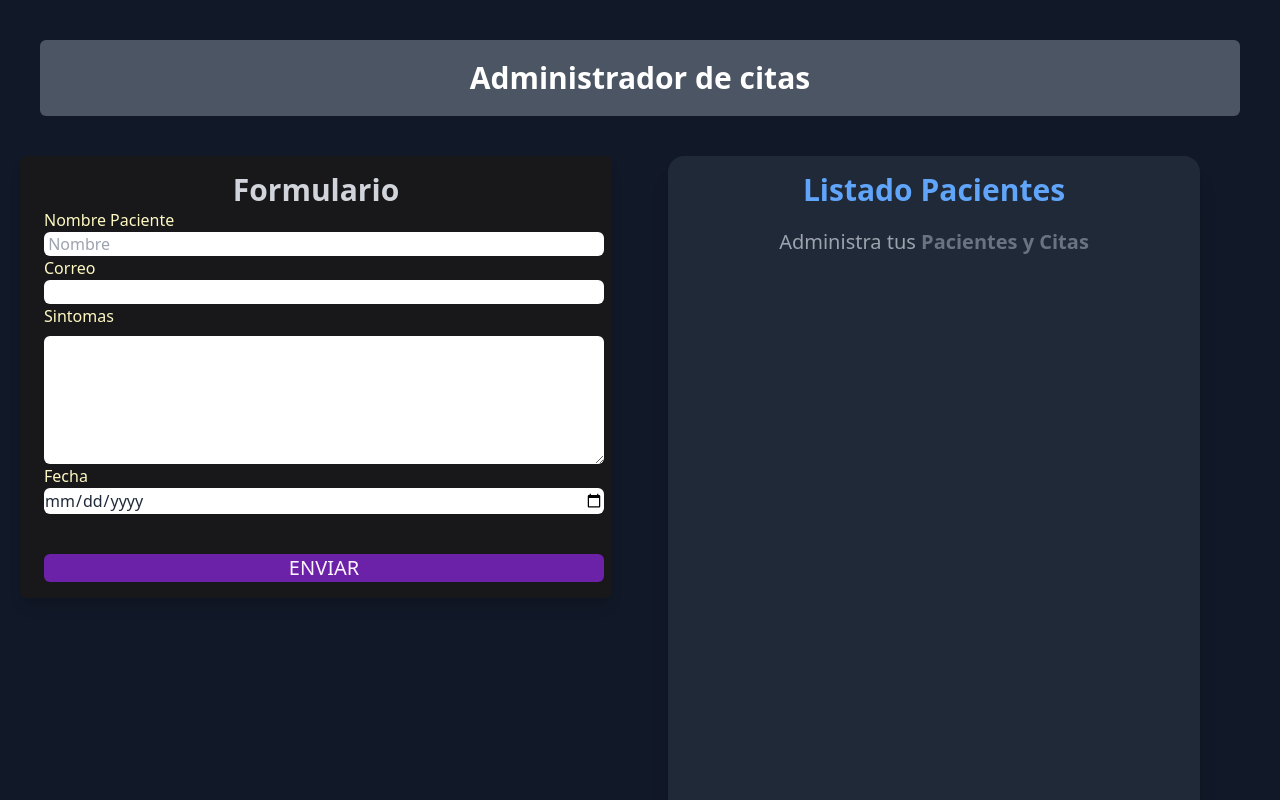
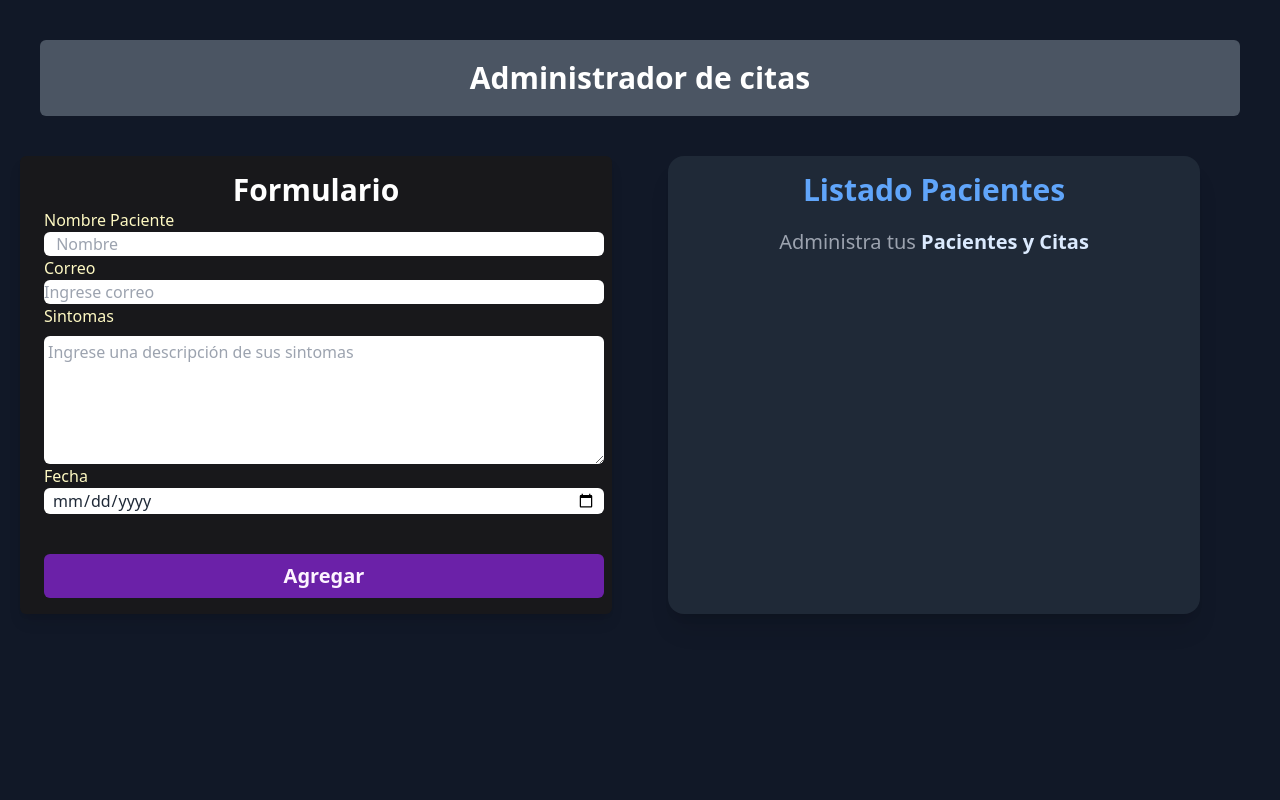
Before and after one commit to Andres-GMP/RepoCitas, a React (Vite) app: page / in a window 1280 px wide. Shown: the top 800 px of the page. Built offline with nearby package versions, Linux system fonts and the light colour scheme.

Commit message:
solución de los problemas con editar cita, parseo de JSON

```diff
--- a/src/App.jsx
+++ b/src/App.jsx
@@ -1,12 +1,34 @@
 import Cabecera from "./components/Cabecera"
 import Formulario from "./components/Formulario"
 import Listado from "./components/Listado"
-import {useState} from "react"
+import {useState, useEffect} from "react"
 
 function App() {
 
   const [pacientes, setPacientes] = useState([])
   const [paciente, setPaciente] =  useState({})
+
+  useEffect(()=>{
+    const cargarLocalStorage = ()=>{
+
+
+      // const pacientesLocalStorage = localStorage.getItem('pacientes')
+      const pacientesLocalStorage = JSON.parse(localStorage.getItem('pacientes'))
+      setPacientes(pacientesLocalStorage)
+    }
+    cargarLocalStorage()
+  },[]);
+
+  useEffect(()=>{
+    localStorage.setItem('pacientes', JSON.stringify(pacientes))
+  },[pacientes]);
+
+  const eliminarPaciente = (id) =>{
+    // console.log('Eliminando paciente' + id);
+    const pacientesActualizados = pacientes.filter(remplazo => remplazo.id !== id)
+    // console.log(pacientesActualizados);
+    setPacientes(pacientesActualizados)
+  }
 
   return (
     <div className="text-slate-800">
@@ -16,10 +38,13 @@ function App() {
           setPacientes = {setPacientes}
           pacientes = {pacientes}
           paciente = {paciente}
+          setPaciente = {setPaciente}
           />
         <Listado
           pacientes = {pacientes}
-          setPaciente  = {setPaciente} />
+          setPaciente  = {setPaciente}
+          eliminarPaciente = {eliminarPaciente}
+         />
       </div>
 
     </div>
--- a/src/components/Formulario.jsx
+++ b/src/components/Formulario.jsx
@@ -2,11 +2,11 @@ import React from 'react'
 import {useState, useEffect} from 'react';
 
 
-export const Formulario = ({setPacientes, pacientes, paciente}) => {
-    const [nombre, setNombre] = useState("");
-    const [correo, setCorreo] = useState("");
-    const [sintomas, setSintomas] = useState("");
-    const [fecha, setFecha] = useState("");
+export const Formulario = ({setPacientes, pacientes, paciente,setPaciente}) => {
+    const [nombre, setNombre] = useState('');
+    const [correo, setCorreo] = useState('');
+    const [sintomas, setSintomas] = useState('');
+    const [fecha, setFecha] = useState('');
 
     const [error, setError] = useState(false)
 
@@ -38,49 +38,66 @@ export const Formulario = ({setPacientes, pacientes, paciente}) => {
         // Esta acción me previene lo que stá validado
         e.preventDefault();
 
+
         if([nombre,correo, sintomas, fecha].includes('')){
             setError(true);
-            return
+            return;
         }
         // TIP: Se coloca el error en flaso para indicar que todos los campos están llenos
-        setError(false)
+        setError(false);
 
         const objetoPaciente = {
             nombre,
             correo,
             sintomas,
             fecha,
-            id: genKey()
-          }
+            // id: genKey()
+        }
 
-        setPacientes([...pacientes, objetoPaciente])
+        if(paciente.id){
+            // Actualizamos paciente
+            objetoPaciente.id = paciente.id
+            const pacientesUpload = pacientes.map(remplazo => remplazo.id === paciente.id ? objetoPaciente : remplazo)
+            setPacientes(pacientesUpload)
+            setPaciente ({});
+        }else{
+            objetoPaciente.id = genKey();
+            setPacientes([...pacientes,objetoPaciente]);
+        }
+
+
+
+
+        // setPacientes([...pacientes, objetoPaciente])
         limpiar()
     }
 
     return (
         <div className='bg-zinc-900 rounded-md p-4 w-auto mx-5 shadow-lg md:w-auto xl:w-auto xl:ml-5 mb-auto'>
-            <h1 className=' text-3xl text-center font-bold text-gray-300 '>Formulario</h1>
+            <h1 className=' text-3xl text-center font-bold text-white '>Formulario</h1>
             {error && <p className=' grid text-red-700 font-bold justify-center my-2 '> Debes llenar todos los campos</p>}
             <form className='container mx-2 text-yellow-100' onSubmit={validarFormulario}>
                 <div>
                     <label htmlFor="nombrePaciente">Nombre Paciente </label>
-                    <input type="text" id= 'nombre' className=' block w-full rounded-md text-gray-800' placeholder=' Nombre' value={nombre} onChange={(e) => setNombre(e.target.value)} />
+                    <input type="text" id= 'nombre' className=' block w-full rounded-md text-gray-800 px-2' placeholder=' Nombre' value={nombre} onChange={(e) => setNombre(e.target.value)} />
                     {/* <input type="text" id= 'nombre' className=' block w-full rounded-md ' placeholder=' Nombre' value={nombre} onChange={(e) => console.log(e.target.value)} /> */}
                 </div>
                 <div>
                     <label htmlFor="email" >Correo </label>
-                    <input type="email" id= 'email' className='block w-full rounded-md text-gray-800' value={correo} onChange={(e) => setCorreo (e.target.value)}/>
+                    <input type="email" id= 'email' className='block w-full rounded-md text-gray-800' placeholder='Ingrese correo' value={correo} onChange={(e) => setCorreo (e.target.value)}/>
                 </div>
                 <div>
                     <label htmlFor="sintomas">Sintomas </label>
                     {/* <input type="text" id='sintomas' className='block w-full rounded-md' /> */}
-                    <textarea name="" id="" cols="30" rows="5" className='block w-full rounded-md p-1 mt-2 text-gray-800' value={sintomas} onChange={(e) => setSintomas (e.target.value)}></textarea>
+                    <textarea name="" id="" cols="30" rows="5" className='block w-full rounded-md p-1 mt-2 text-gray-800' placeholder='Ingrese una descripción de sus sintomas' value={sintomas} onChange={(e) => setSintomas (e.target.value)}></textarea>
                 </div>
                 <div>
                     <label htmlFor="date">Fecha </label>
-                    <input type="date" name="date" id="date" className='block w-full rounded-md mb-10 text-gray-800' value={fecha} onChange={(e) => setFecha (e.target.value)} />
+                    <input type="date" name="date" id="date" className='px-2 block w-full rounded-md mb-10 text-gray-800' value={fecha} onChange={(e) => setFecha (e.target.value)} />
                 <span>
-                    <input type="submit" id='btn1' value={"ENVIAR"} className= "bg-purple-800 rounded-md text-xl w-full hover:bg-purple-900 hover:cursor-pointer text-fuchsia-50"/>
+                    <input type="submit" id='btn1' className= "bg-purple-800 rounded-md text-xl font-bold w-full hover:bg-purple-900 hover:cursor-pointer text-fuchsia-50 p-2"
+                    value = {paciente.id ? 'Editar paciente': 'Agregar'}
+                    />
                 </span>
                 </div>
 
--- a/src/components/Listado.jsx
+++ b/src/components/Listado.jsx
@@ -1,22 +1,23 @@
 import React from 'react'
-import { Pacientes } from './Pacientes'
+import {Pacientes} from './Pacientes'
 
 
-export const Listado = ({pacientes, setPaciente}) => {
+export const Listado = ({pacientes, setPaciente, eliminarPaciente}) => {
 
 
     return (
-        <div className='bg-gray-800 rounded-2xl p-4 w-auto shadow-xl md:w-auto lg:w-auto lg:mx-5 xl:w-auto xl:mr-20 overflow-y-auto md:h-screen'>
+        <div className='bg-gray-800 rounded-2xl p-4 w-auto shadow-xl md:w-auto lg:w-auto lg:mx-5 xl:w-auto xl:mr-20 overflow-y-auto'>
             <div>
                 <h2 className='text-3xl text-center text-blue-400 font-bold'>Listado Pacientes</h2>
-                <p className='text-center text-xl mt-5 text-gray-400'>Administra tus <span className=' text-gray-500 font-bold'> Pacientes y Citas </span></p>
+                <p className='text-center text-xl mt-5 text-gray-400'>Administra tus <span className=' text-blue-100 font-bold'> Pacientes y Citas </span></p>
                 {
                     pacientes.map(paciente =>(
                         <Pacientes
                         key={paciente.id}
-                        pacientes = {paciente}
-                        setPaciente = {setPaciente}>
-                        </Pacientes>
+                        paciente = {paciente}
+                        setPaciente = {setPaciente}
+                        eliminarPaciente = {eliminarPaciente}
+                        />
                     ))
                 }
 
--- a/src/components/Pacientes.jsx
+++ b/src/components/Pacientes.jsx
@@ -1,17 +1,28 @@
 import React, { useState } from 'react'
 
-export const Pacientes = ({pacientes, setPaciente}) => {
+export const Pacientes = ({paciente, setPaciente, eliminarPaciente}) => {
+
+const handleEliminar = () => {
+  // console.log('eliminando', paciente.id);
+  const respuesta = confirm('¿Al chile estás seguro?')
+  if(respuesta){
+    eliminarPaciente(paciente.id)
+  }
+}
 
   return (
     <div>
         <div className=' p-5 bg-white shadow-md mt-5 rounded-lg '>
-                <p className='uppercase text-gray-800 font-bold'>Nombre paciente: <span className='font-normal normal-case'>{pacientes.nombre}</span></p>
-                <p className='uppercase text-gray-800 font-bold'>Correo: <span className='font-normal normal-case'>{pacientes.correo}</span></p>
-                <p className='uppercase text-gray-800 font-bold'>Sintomas: <span className='font-normal normal-case'>{pacientes.sintomas}</span></p>
-                <p className='uppercase text-gray-800 font-bold'>Fecha: <span className='font-normal normal-case'>{pacientes.fecha}</span></p>
+                <p className='uppercase text-gray-800 font-bold'>Nombre paciente: <span className='font-normal normal-case'>{paciente.nombre}</span></p>
+                <p className='uppercase text-gray-800 font-bold'>Correo: <span className='font-normal normal-case'>{paciente.correo}</span></p>
+                <p className='uppercase text-gray-800 font-bold'>Sintomas: <span className='font-normal normal-case'>{paciente.sintomas}</span></p>
+                <p className='uppercase text-gray-800 font-bold'>Fecha: <span className='font-normal normal-case'>{paciente.fecha}</span></p>
                 <div className='flex justify-between gap-2 mt-4'>
-                  <input type="button" value = {"EDITAR"} className = 'bg-blue-700 w-full rounded-md hover: cursor-pointer' onClick = {()=>setPaciente(pacientes)}/>
-                  <input type="button" value = {"ELIMINAR"} className = 'bg-red-500  w-full  p-1 rounded-md hover: cursor-pointer'/>
+                  <input type="button" value = {"EDITAR"} className = 'font-semibold bg-blue-700 w-full rounded-md hover:cursor-pointe hover:bg-blue-800 hover:text-blue-100' onClick = {()=>setPaciente(paciente)}/>
+                  <input type="button" value = {"ELIMINAR"} className = 'font-semibold bg-red-500  w-full  p-1 rounded-md hover:cursor-pointer hover:bg-red-600 hover:text-red-100'
+                  onClick={handleEliminar}
+                  // onClick={()=>eliminarPaciente(pacientes.id)}
+                  />
                 </div>
             </div>
     </div>
```
